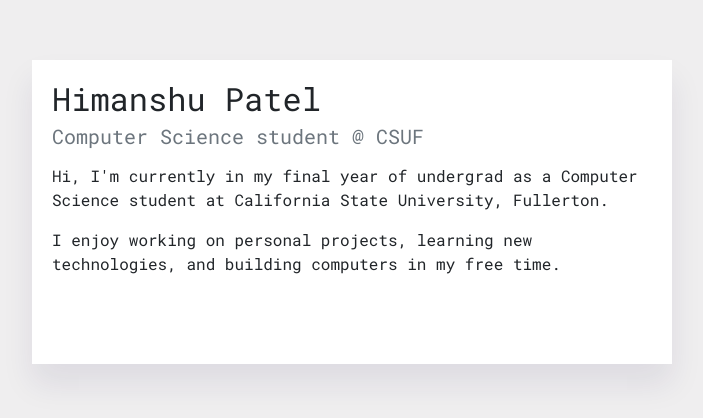
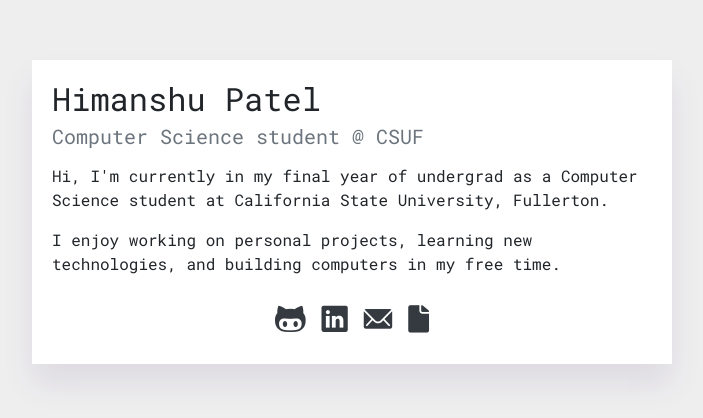
Before and after one commit to himanshup/himanshup.github.io, a plain HTML site: page index.html in a window 1280 px wide. Shown: the part 138-556 px from the top of the page, without its empty margins (288-991 px from the left). Drawn offline with nearby package versions, Linux system fonts and the light colour scheme.

Commit message:
remove animations for icons

```diff
--- a/index.html
+++ b/index.html
@@ -29,16 +29,16 @@
           I enjoy working on personal projects, learning new technologies, and building computers in my free time.
         </p>
         <div class="d-flex justify-content-center">
-          <a id="github" class="invisible mr-3 text-dark" href="https://github.com/himanshup">
+          <a id="github" class="mr-3 text-dark" href="https://github.com/himanshup">
             <i class="icon ion-logo-octocat"></i>
           </a>
-          <a id="linkedin" class="invisible mr-3 text-dark" href="https://www.linkedin.com/in/himanshuhp/">
+          <a id="linkedin" class="mr-3 text-dark" href="https://www.linkedin.com/in/himanshuhp/">
             <i class="icon ion-logo-linkedin"></i>
           </a>
-          <a id="email" class="invisible mr-3 text-dark" href="mailto:himanshup@csu.fullerton.edu">
+          <a id="email" class="mr-3 text-dark" href="mailto:himanshup@csu.fullerton.edu">
             <i class="icon ion-ios-mail"></i>
           </a>
-          <a id="resume" class="invisible text-dark" href="/pdf/Himanshu_Patel_Resume.pdf">
+          <a id="resume" class="text-dark" href="/pdf/Himanshu_Patel_Resume.pdf">
             <i class="icon ion-ios-document"></i>
           </a>
         </div>
@@ -51,7 +51,7 @@
     crossorigin="anonymous"></script>
   <script src="https://stackpath.bootstrapcdn.com/bootstrap/4.1.3/js/bootstrap.min.js" integrity="sha384-ChfqqxuZUCnJSK3+MXmPNIyE6ZbWh2IMqE241rYiqJxyMiZ6OW/JmZQ5stwEULTy"
     crossorigin="anonymous"></script>
-  <script src="/assets/js/main.js"></script>
+  <!-- <script src="/assets/js/main.js"></script> -->
 </body>
 
 </html>
```
